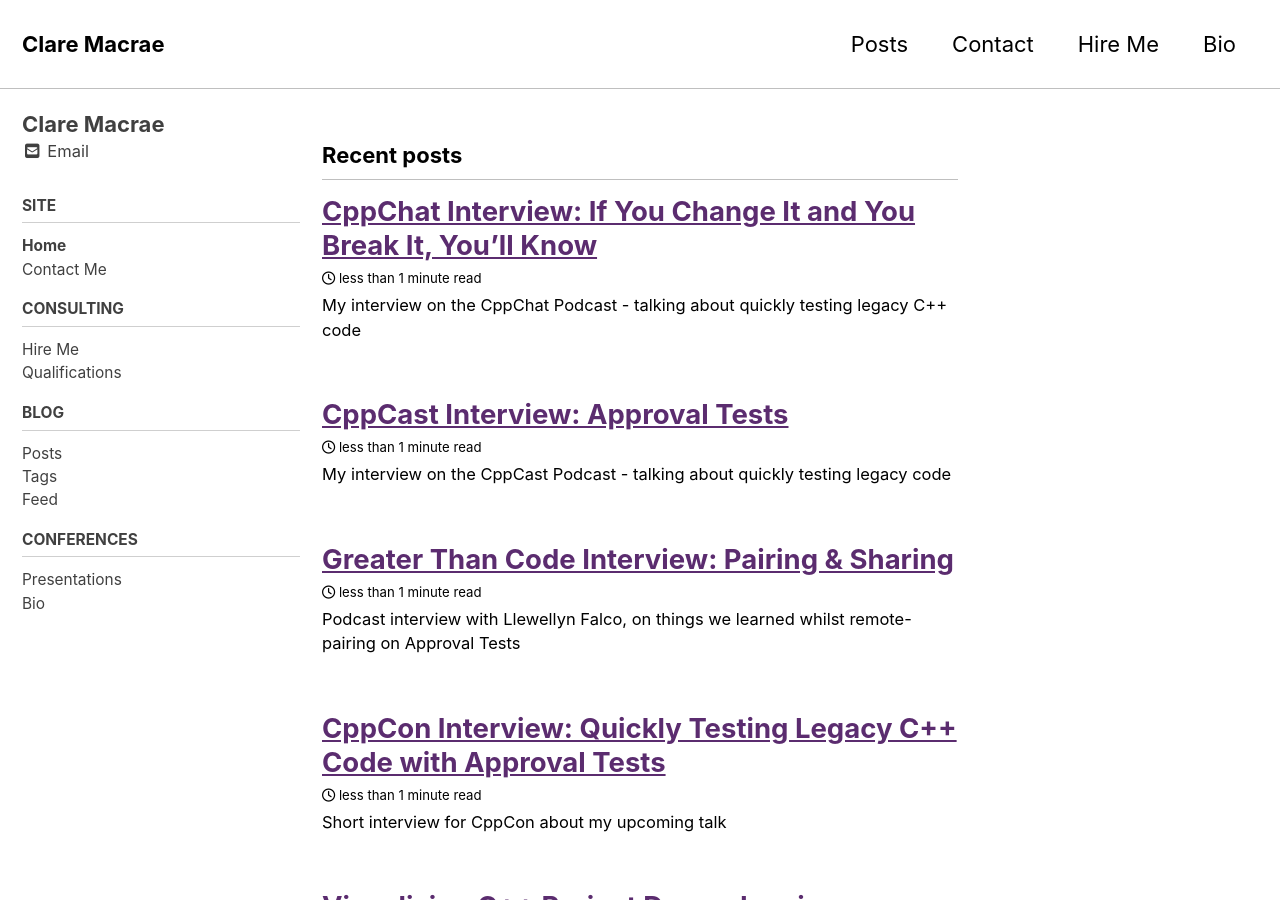
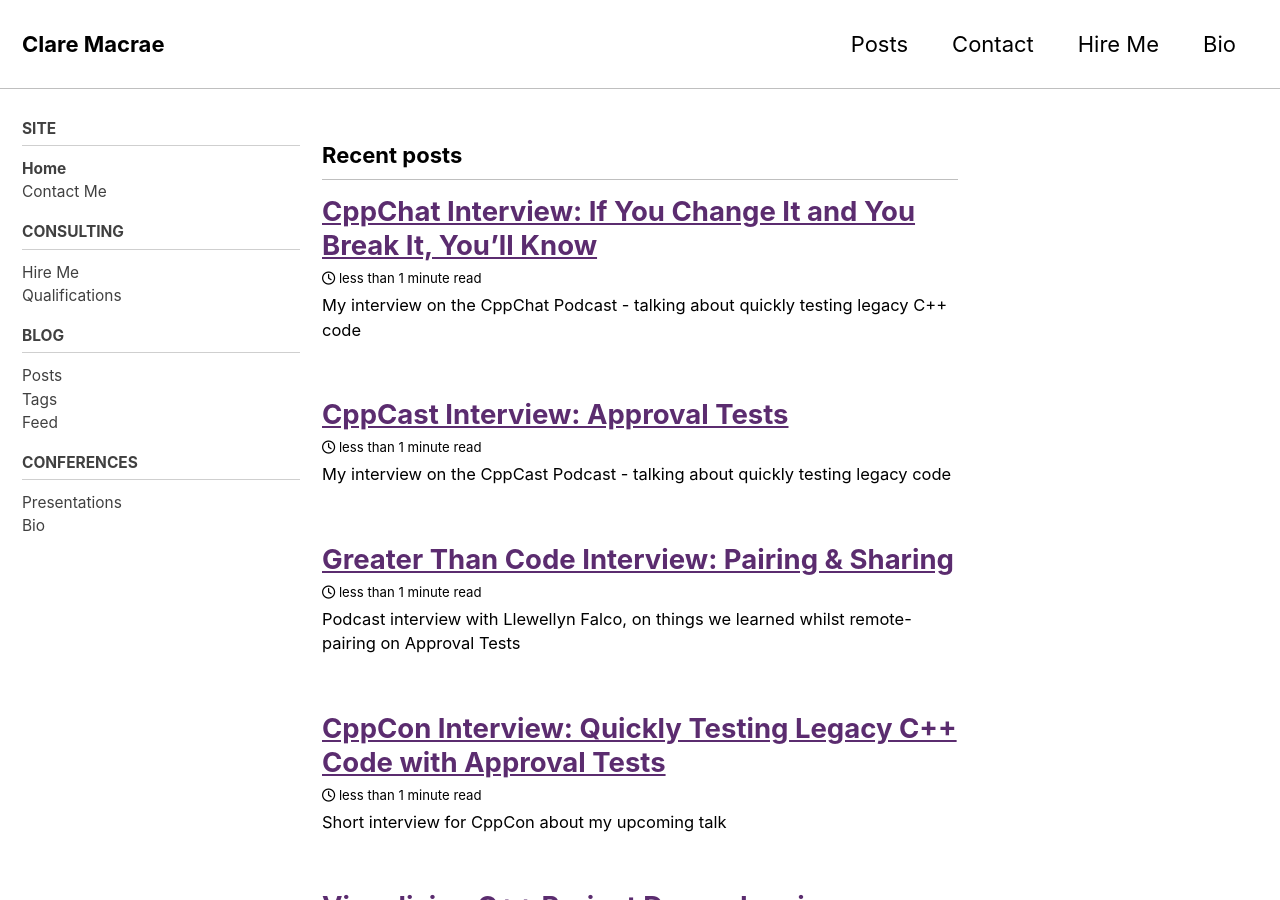
Before and after one commit to claremacrae/claremacrae.github.io, a Jekyll site: the page built from index.html, in a window 1280 px wide and 900 px high. Built offline with Jekyll 4.4.1, drawn with Linux system fonts in a browser that asks for light colours; cached includes are drawn as plain includes; nearby versions of some CDN libraries; the list of posts is cut into pages by our own code.

Commit message:
Remove duplication of my name on sidebar for now

```diff
--- a/_config.yml
+++ b/_config.yml
@@ -109,11 +109,11 @@ analytics:
 
 # Site Author
 author:
-  name             : "Clare Macrae"
+  name             : # "Clare Macrae"
   avatar           : # path of avatar image, e.g. "/assets/images/bio-photo.jpg"
   bio              : # "I am an **amazing** person."
   location         : # "Somewhere"
-  email            : clare@claremacrae.co.uk
+  email            : # clare@claremacrae.co.uk
   links:
     - label: "Email"
       icon: "fas fa-fw fa-envelope-square"
```
